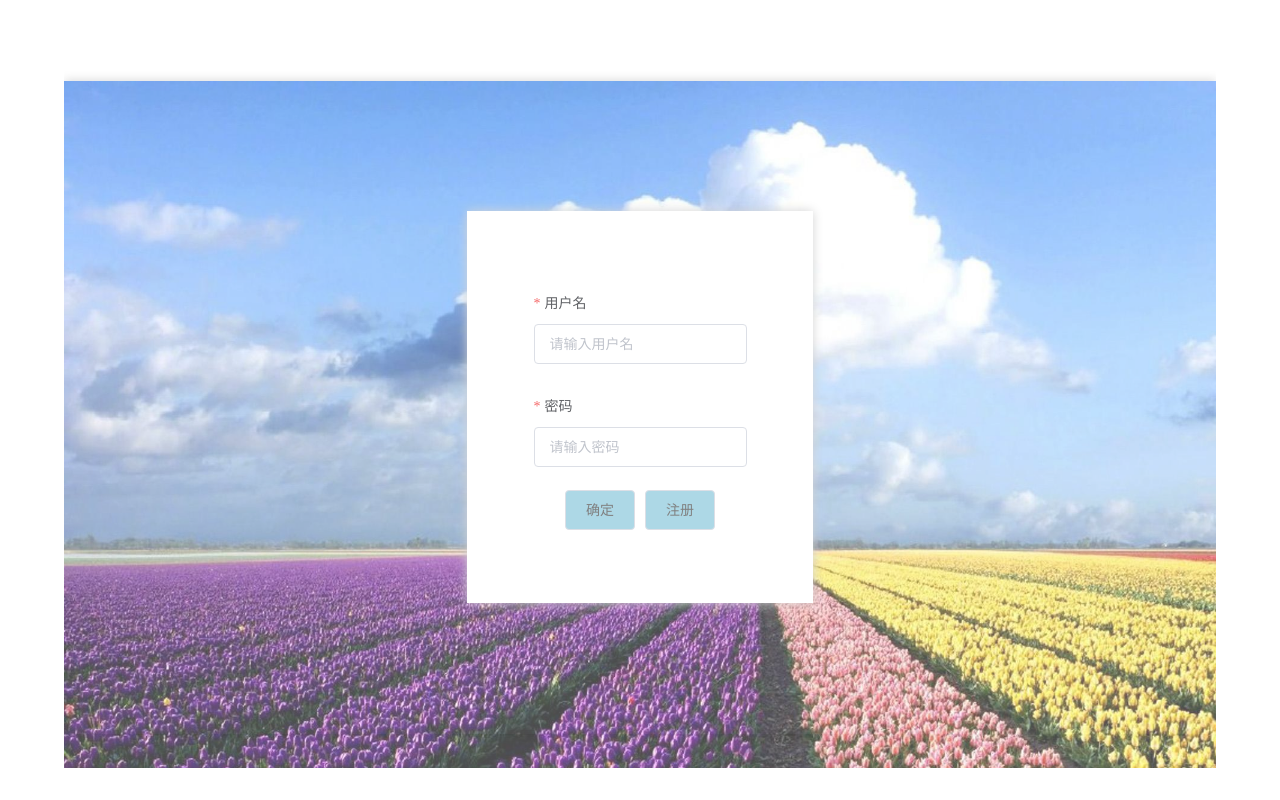
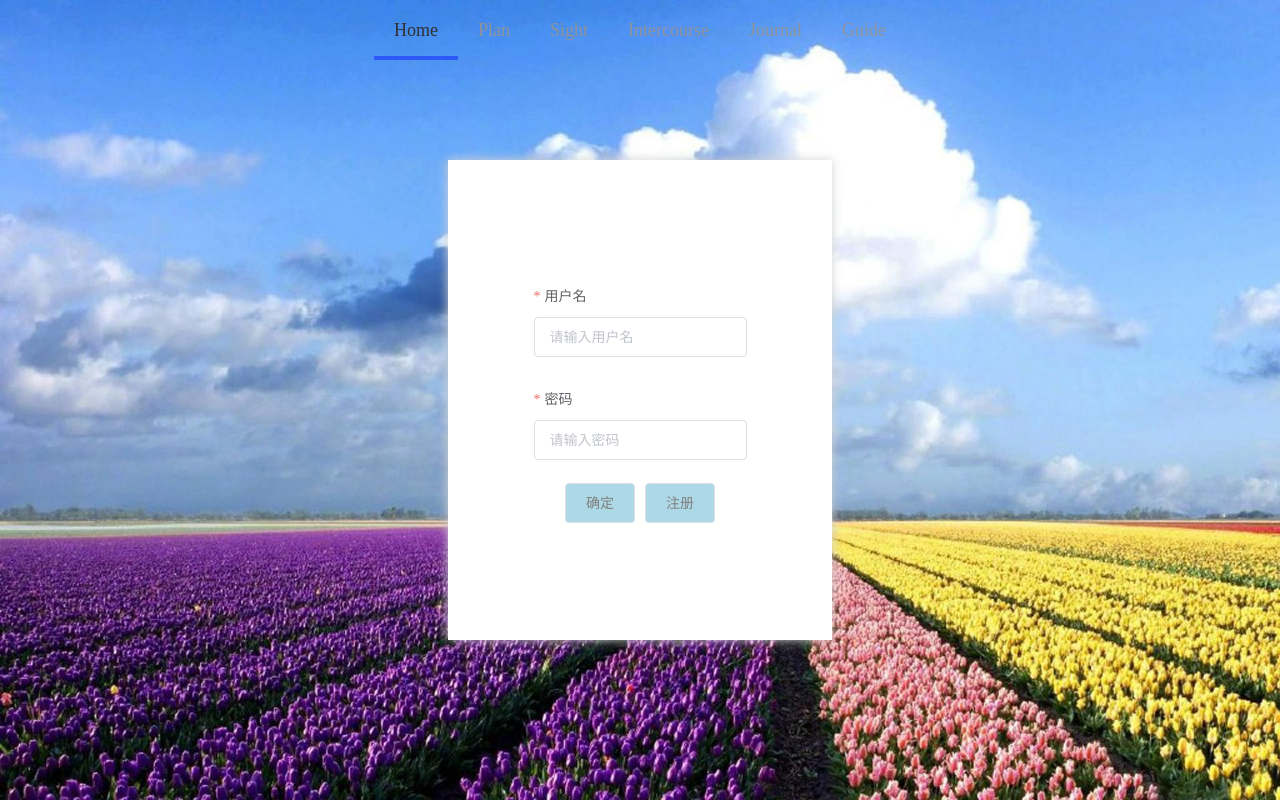
Before and after one commit to Wulize/graduation-pro-front-end, a Vue app: page /login in a window 1280 px wide. Built offline with nearby package versions, Linux system fonts and the light colour scheme.

Commit message:
fix:修改注册登录布局

```diff
--- a/src/App.vue
+++ b/src/App.vue
@@ -2,7 +2,7 @@
   <div id="app">
     <div class="travel-wrapper">
       <div class="travel-nav">
-        <Navbar v-show="isShow"></Navbar>
+        <Navbar v-if="isShow"></Navbar>
       </div>
       <div class="travel-content">
         <router-view></router-view>
@@ -19,7 +19,7 @@ import Navbar from "./components/common/Navbar.vue";
   },
 })
 export default class App extends Vue {
-  public isShow = false;
+  public isShow = true;
 }
 </script>
 <style lang='scss'>
@@ -28,18 +28,20 @@ export default class App extends Vue {
   padding: 0;
 }
 .travel-wrapper {
-  width: 90vw;
-  height: 96vh; // 100vh会出现滚动条
-  margin-left: 5vw;
-  overflow: hidden;
+  width: 100vw;
+  height: 100vh;
+  // overflow: hidden;
+
   .travel-nav {
-    height: 10%;
+    position: fixed;
+    left: calc(50% - 300px);
+    top: 0;
   }
   .travel-content {
-    height: 85%;
-    background: white;
-    margin-top: 4px;
-    box-shadow: 0 0 10px lightgray;
+    width: 100%;
+    height: 100%;
+    min-width: 1280px;
+    // margin-top: 90px;
   }
 }
 </style>
--- a/src/components/common/Navbar.vue
+++ b/src/components/common/Navbar.vue
@@ -12,9 +12,9 @@
 </template>
 
 <script lang="ts">
-import { Component, Prop, Vue } from 'vue-property-decorator'
+import { Component, Prop, Vue } from "vue-property-decorator";
 export default class Navbar extends Vue {
-  activeIndex = 1
+  activeIndex = 1;
 }
 </script>
 
@@ -22,6 +22,8 @@ export default class Navbar extends Vue {
 .nav-wrapper {
   display: flex;
   justify-content: center;
+  width: 600px;
+  height: 75px;
   .nav-menu {
     color: lightgray;
     background: none !important;
--- a/src/views/Home.vue
+++ b/src/views/Home.vue
@@ -1,5 +1,5 @@
 <template>
-  <div class="home">
+  <div class="home-wrapper">
     <el-button>aaa</el-button>
   </div>
 </template>
@@ -11,3 +11,9 @@ import { Component, Vue } from "vue-property-decorator";
 })
 export default class Home extends Vue {}
 </script>
+<style lang= "scss" scoped>
+.home-wrapper {
+  margin-top: 90px;
+  overflow-y: hidden;
+}
+</style>
--- a/src/views/Login.vue
+++ b/src/views/Login.vue
@@ -1,8 +1,5 @@
 <template>
   <div class="login-wrapper">
-    <div class="login-pic">
-      <img src="@/assets/images/login/login01.jpg" />
-    </div>
     <div class="login-info">
       <el-form :model="loginInfo" :rules="rules">
         <el-form-item label="用户名" prop="userName">
@@ -86,20 +83,12 @@ export default class Login extends Vue {
 .login-wrapper {
   width: 100%;
   height: 100%;
-  position: relative;
+  background-image: url("../assets/images/login/login01.jpg");
+  background-size: cover;
+  // position: relative;
   display: flex;
   justify-content: center;
   align-items: center;
-  .login-pic {
-    position: absolute;
-    left: 0;
-    top: 0;
-    img {
-      width: 100%;
-      height: 100%;
-      opacity: 0.7;
-    }
-  }
   .login-info {
     width: 30%;
     height: 60%;
```
